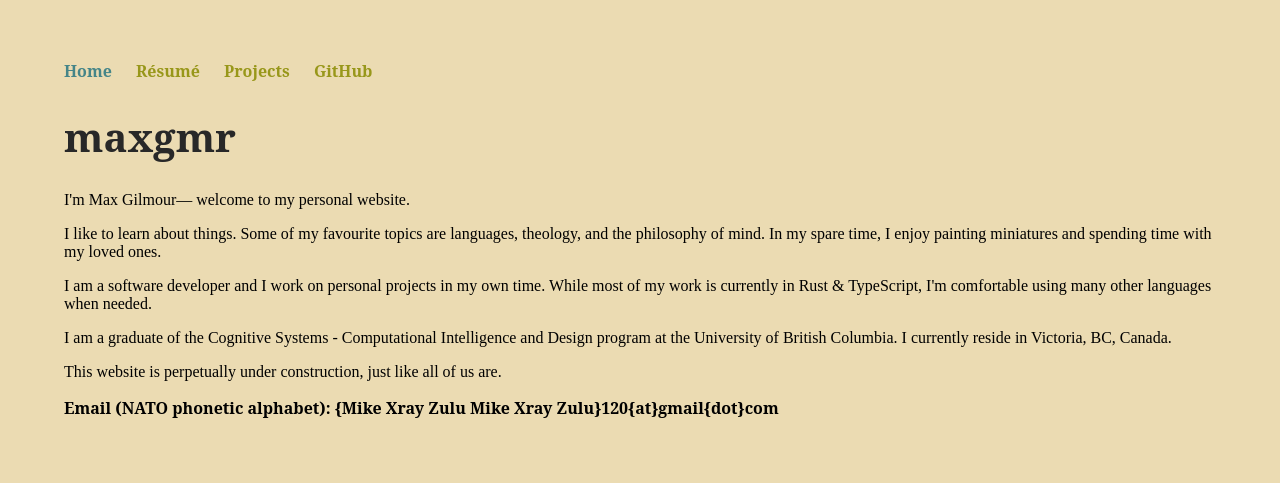
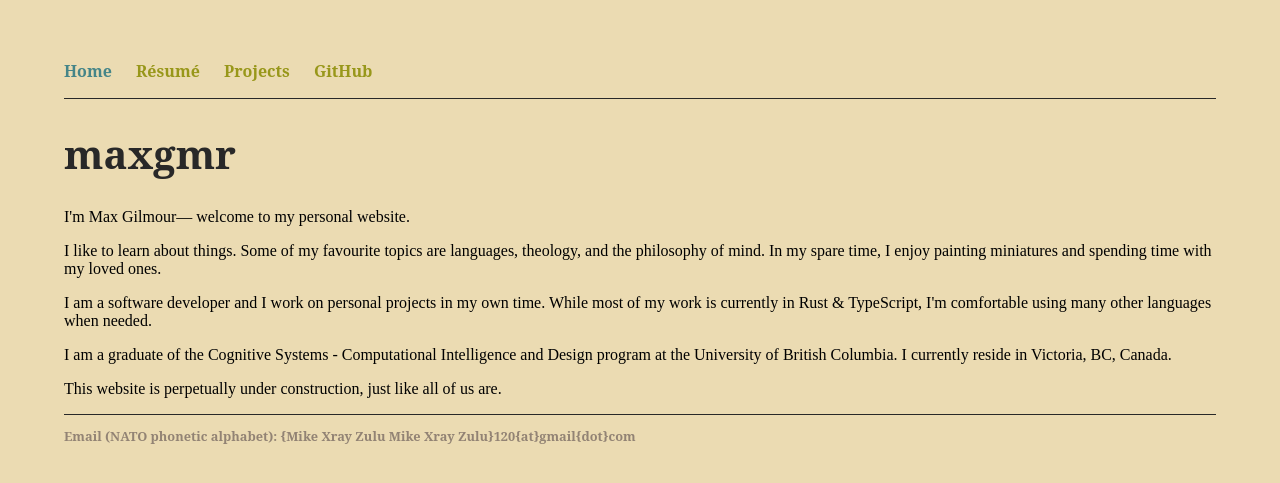
Before and after one commit to maxgmr/maxgmr.github.io, a Jekyll site: the page built from index.html, in a window 1280 px wide. Shown: the top 483 px of the page. Built offline with Jekyll 4.4.1, drawn with Linux system fonts in a browser that asks for light colours.

Commit message:
CSS bars

```diff
--- a/_sass/main.scss
+++ b/_sass/main.scss
@@ -35,6 +35,17 @@ footer ul li {
   margin-right: 20px;
 }
 
+nav {
+  border-bottom: 1px solid $dgrey;
+  font-size: 1em;
+}
+
+footer {
+  border-top: 1px solid $dgrey;
+  font-size: 0.8em;
+  color: $bdgrey;
+}
+
 h1 {
   font-size: 2.5em;
   font-family: "Noto Serif", "Times New Roman", "serif";
```
